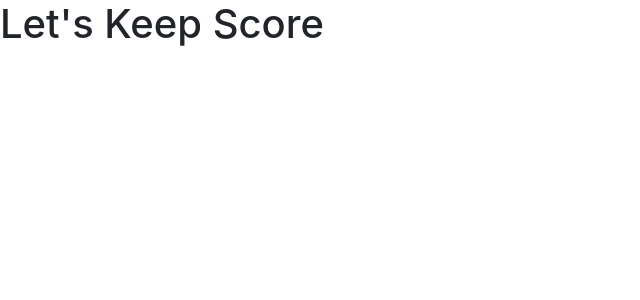
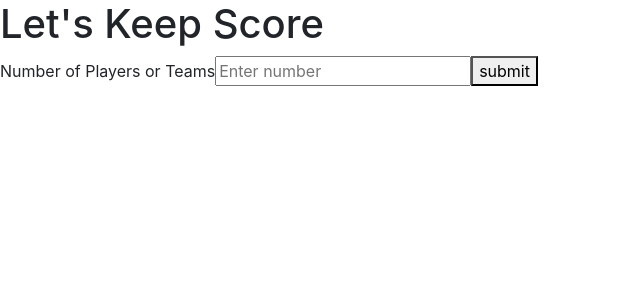
Before and after one commit to richardwalter515/game-knight, a React (Create React App) app: page / in a window 1280 px wide. Shown: the top 300 px of the page, without its empty margins (0-640 px from the left). Built offline with nearby package versions, Linux system fonts and the light colour scheme.

Commit message:
got number of players to save in state

```diff
--- a/package.json
+++ b/package.json
@@ -10,6 +10,8 @@
     "react": "^17.0.1",
     "react-bootstrap": "^1.5.2",
     "react-dom": "^17.0.1",
+    "react-hook-form": "^6.15.5",
+    "react-router-dom": "^5.2.0",
     "react-scripts": "4.0.3",
     "web-vitals": "^1.1.1"
   },
--- a/src/App.js
+++ b/src/App.js
@@ -1,4 +1,4 @@
-
+import { BrowserRouter as Router, Route, Switch } from "react-router-dom";
 import './App.css';
 import Scoreboard from './components/scoreboard';
 
--- /dev/null
+++ b/src/components/nav.js
@@ -0,0 +1 @@
+import React from 'react';
--- /dev/null
+++ b/src/components/playerNames.js
@@ -0,0 +1,15 @@
+import React from 'react';
+
+function PlayerNameForms(props) {
+    for (let i = 0; i < props.numberOfPlayers; i++) {
+        return (
+            <form>
+                <label>Player {i} name</label>
+                <input type="text" name="players" placeholder="Enter name"/>
+                <button>submit</button>
+            </form>
+        )
+    }
+}
+
+export default PlayerNameForms
--- a/src/components/scoreboard.js
+++ b/src/components/scoreboard.js
@@ -1,13 +1,47 @@
-import React from 'react';
+import React, { useEffect } from 'react';
+import {useState} from 'react';
+import { Modal, Button } from 'react-bootstrap';
+import { useForm } from 'react-hook-form';
+import PlayerNameForms from './playerNames';
 
 function Scoreboard() {
-    return (
-        <h1>Let's Keep Score</h1>
-        //how many players?
-        //depending on how many players, we will generate forms to fill in names for each player.
-        //then for each player we will generate a counter where the user can enter points to add, and when they press submit they will be added to the users total points.
-        //when the game is over, press the game over button to reset to the beginning.
-    )
+    const { register, handleSubmit, errors } = useForm();
+    const [numberGamePlayers, setNumberGamePlayers] = useState(0);
+    const [playerNames, setPlayerNames] = useState([]);
+    const [playerStats, setPlayerStats] = useState({});
+
+    const onSubmit = (data) => {
+    const numberOfPlayersInput = parseInt(data.players);
+    setNumberGamePlayers(numberOfPlayersInput);
+    }
+
+
+    if (numberGamePlayers > 0) {
+        return (
+            <div>
+                <h1>Let's Keep Score</h1>
+                <h3>{numberGamePlayers} Players</h3>
+            </div>
+        )
+
+    }else {
+        return (
+            <div>
+                <h1>Let's Keep Score</h1>
+                    {/* how many players?  */}
+                    <form onSubmit={handleSubmit(onSubmit)}>
+                        <label>Number of Players or Teams</label>
+                        <input type="text" name="players" placeholder="Enter number" ref={register} />
+                        <button>submit</button>
+                    </form>
+
+                {/* //depending on how many players, we will generate forms to fill in names for each player. */}
+            </div>
+            //then for each player we will generate a counter where the user can enter points to add, and when they press submit they will be added to the users total points.
+            //when the game is over, press the game over button to reset to the beginning.
+        )
+
+    }
 }
 
 export default Scoreboard
```
Also changed, not shown: 1 other file (tests, documents, lock files or other folders).
